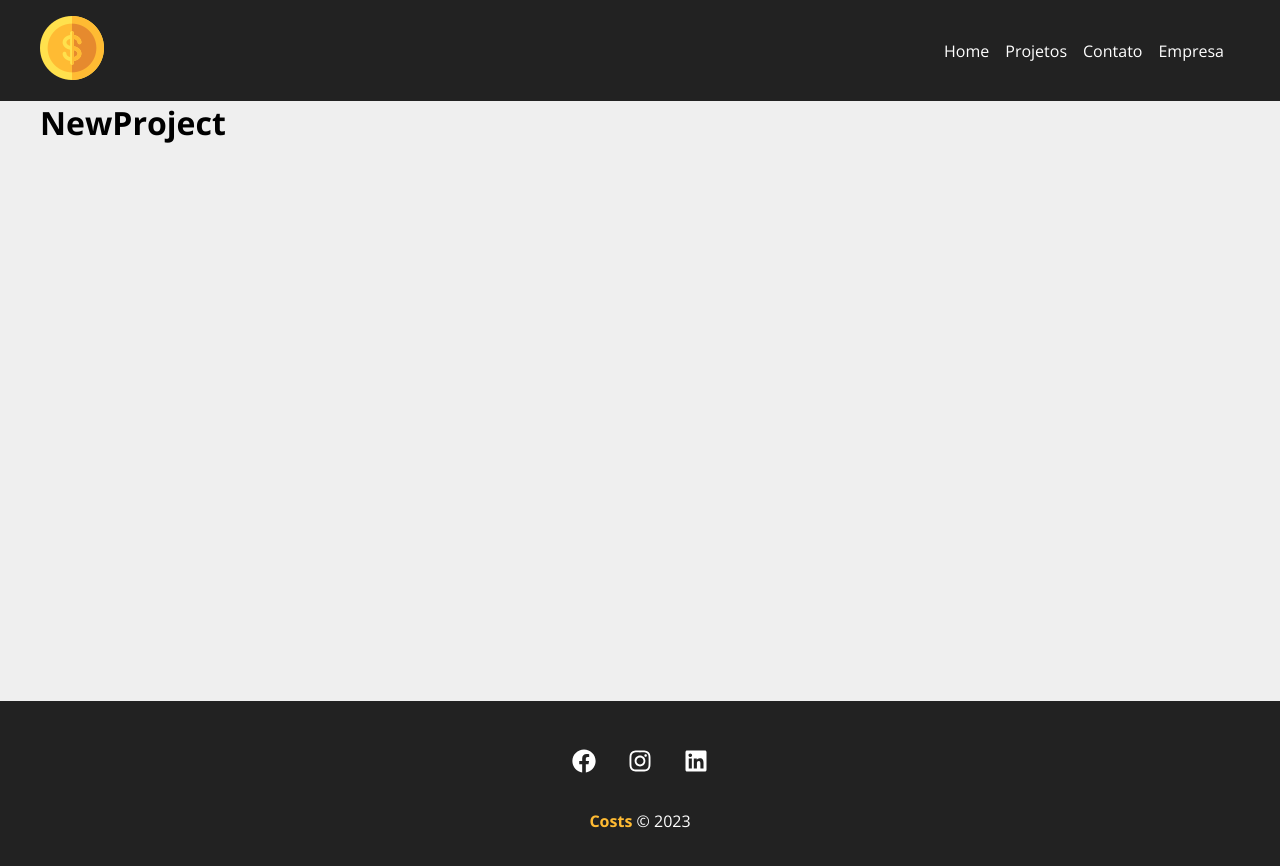
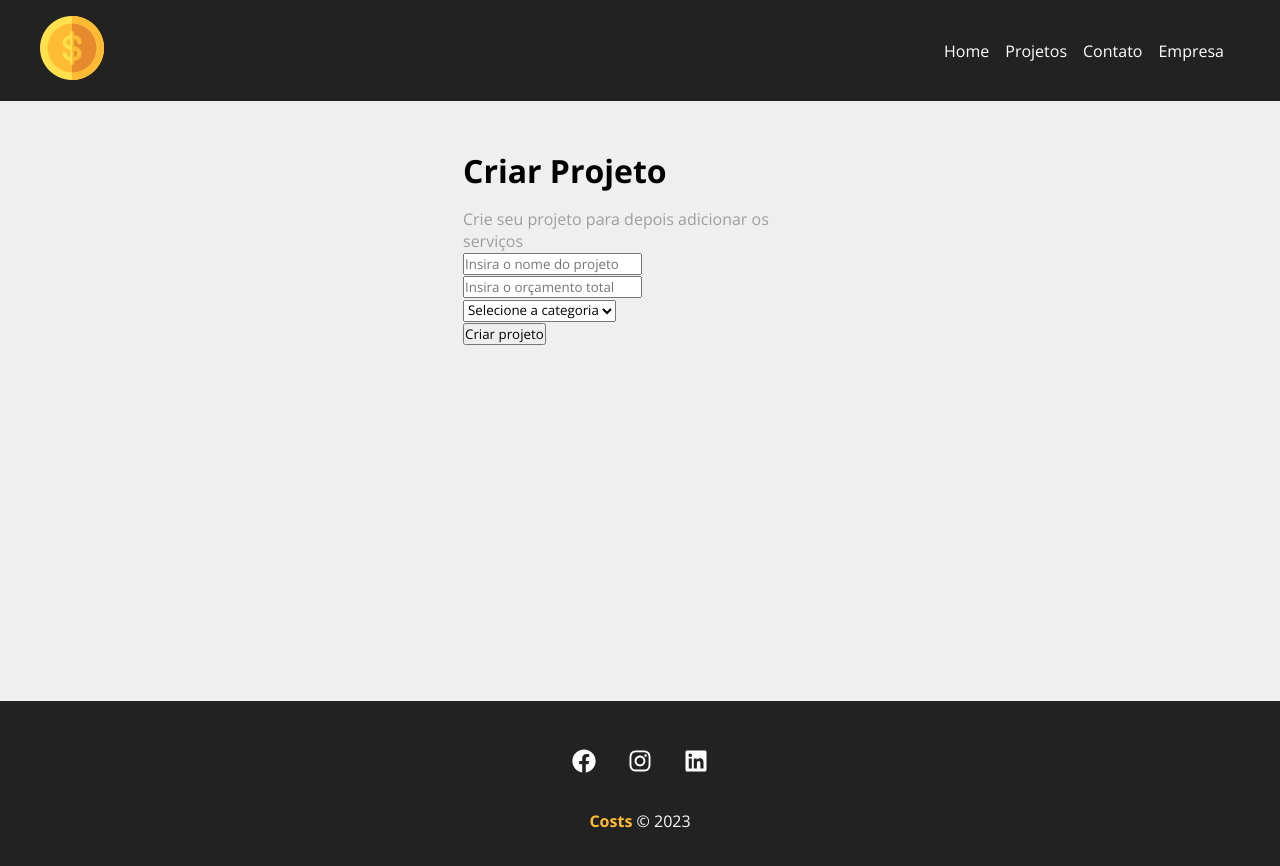
Before and after one commit to Myourkiu/Costs_React, a React (Create React App) app in the folder costs/: page /newproject in a window 1280 px wide. Shown: the top 866 px of the page. Built offline with nearby package versions, Linux system fonts and the light colour scheme.

Commit message:
Form estruturado

```diff
--- a/costs/src/App.js
+++ b/costs/src/App.js
@@ -1,4 +1,4 @@
-import { BrowserRouter as Router, Routes, Route, Link } from 'react-router-dom'
+import { BrowserRouter as Router, Routes, Route } from 'react-router-dom'
 
 import Contact from './components/pages/Contact';
 import Home from './components/pages/Home';
--- a/costs/src/components/pages/NewProject.js
+++ b/costs/src/components/pages/NewProject.js
@@ -1,5 +1,15 @@
+import ProjectForm from '../project/ProjectForm'
+import styles from './NewProject.module.css'
+
+
 function NewProject() {
-    return <h1>NewProject</h1>
+    return (
+        <div className={styles.newproject_container}>
+            <h1>Criar Projeto</h1>
+            <p>Crie seu projeto para depois adicionar os serviços</p>
+            <ProjectForm/>
+        </div>
+    )
 }
 
 export default NewProject
--- /dev/null
+++ b/costs/src/components/pages/NewProject.module.css
@@ -0,0 +1,13 @@
+.newproject_container{
+    width: 450px;
+    margin: 0 auto;
+    padding: 3em;
+}
+
+.newproject_container h1{
+    margin-bottom: .5em;
+}
+
+.newproject_container p{
+    color: #9f9e9e;
+}
--- /dev/null
+++ b/costs/src/components/project/ProjectForm.js
@@ -0,0 +1,19 @@
+function ProjectForm() {
+    return(
+        <form>
+            <div><input type='text' placeholder="Insira o nome do projeto"/></div>
+            <div><input type='number'placeholder="Insira o orçamento total"/></div>
+
+            <div>
+            <select name='category_id'>
+                <option disabled selected>Selecione a categoria</option>
+            </select>
+            </div>
+            <div>
+                <input type='submit' value='Criar projeto'/>
+            </div>
+        </form>
+    )
+}
+
+export default ProjectForm
```
